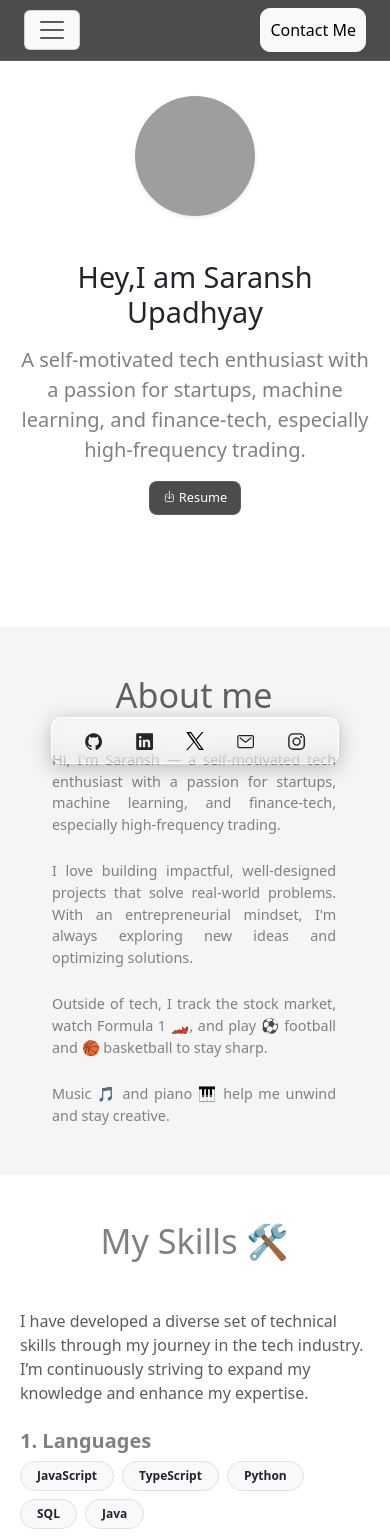
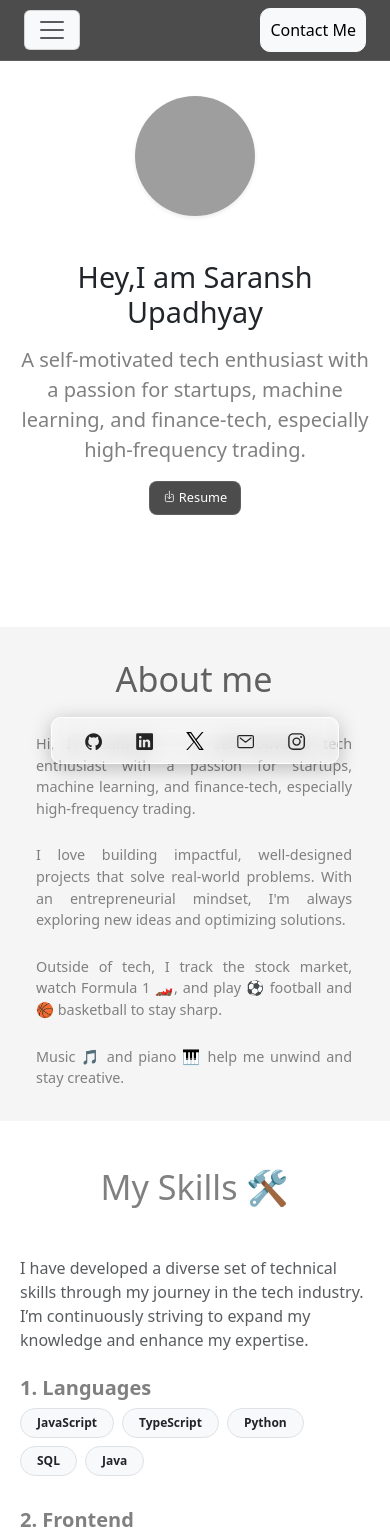
Before and after one commit to SaranshUpadhyay07/PortfolioWebsite, a React (Vite) app: page / in a window 390 px wide. Shown: the top 1539 px of the page. Built offline with nearby package versions, Linux system fonts and the light colour scheme; grey boxes are pictures that could not be loaded.

Commit message:
New styling

```diff
--- a/public/styles.css
+++ b/public/styles.css
@@ -298,9 +298,9 @@ body.modal-open::before {
   }
   .custom-jumbotron {
     width: 90%;
-    margin: 0 auto; /* centers the jumbotron */
+    margin: 0; /* centers the jumbotron */
     border-radius: 12px;
-    padding: 2rem;
+    padding: 0 !important;
 }
 .additional {
   border: 0px; /* Soft white border for dark UI */
@@ -309,6 +309,10 @@ body.modal-open::before {
   transition: transform 0.2s ease, box-shadow 0.3s ease;
   padding: 1rem;
   margin-top:10px
+}
+.additional:hover {
+  transform: translateY(0);
+  box-shadow: 0 0px 0px rgba(0, 0, 0, 0.6);  /* Deeper shadow on hover */
 }
 
 .lead{
```
